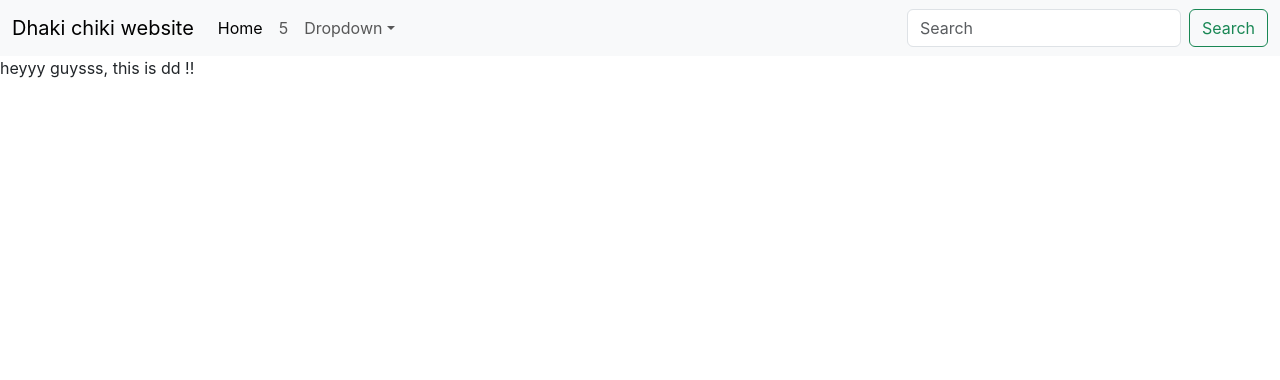
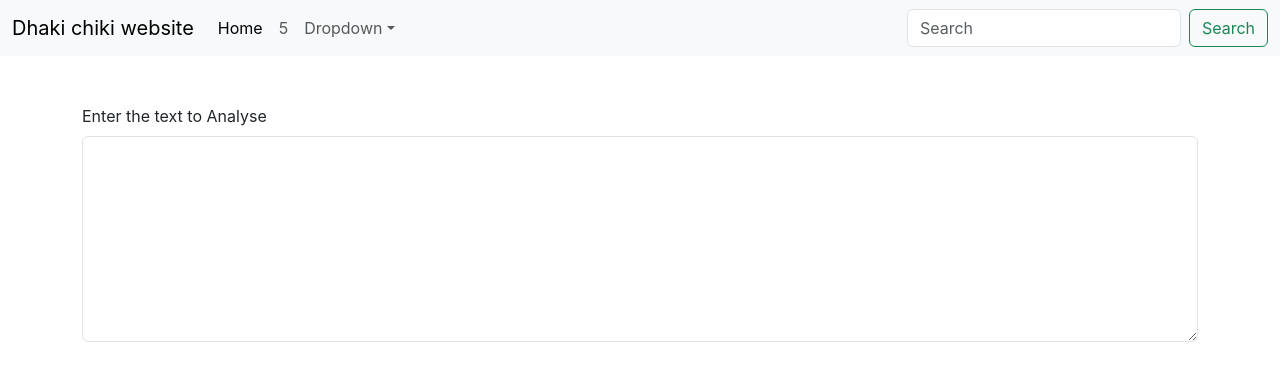
Before and after one commit to DhruvDhari/Learning_React, a React (Create React App) app in the folder my-app/: page / in a window 1280 px wide. Shown: the top 380 px of the page. Built offline with nearby package versions, Linux system fonts and the light colour scheme.

Commit message:
TextForm.js added and updated

```diff
--- a/my-app/src/App.js
+++ b/my-app/src/App.js
@@ -1,14 +1,17 @@
 // import logo from './logo.svg';
 import './App.css';
-// import TextForm from './components/TextForm';
+import TextForm from './components/TextForm';
 import Navbar from './components/Navbar';
 let about=5;
 let name="Dhaki chiki website";
 function App() {
   return (
     <>
+  <Navbar title={name} aboutText={about} />
+  <div className="container my-5">
+  <TextForm heading="Enter the text to Analyse"/>
+  </div>
 
-<Navbar title={name} aboutText={about} />
     {/* <Navbar title='Capitalizer'/>
     <div className='container'>
     <TextForm heading="Enter Text To Analyse"/>
--- a/my-app/src/components/Navbar.js
+++ b/my-app/src/components/Navbar.js
@@ -88,7 +88,7 @@ export default function Navbar(props) {
     </div>
   </div>
 </nav>
-      heyyy guysss, this is dd !!
+
     </div>
   )
 }
--- a/my-app/src/components/TextForm.js
+++ b/my-app/src/components/TextForm.js
@@ -35,3 +35,17 @@
 //         </>
 //             )
 // }
+
+import React from 'react'
+
+export default function TextForm(props) {
+  return (
+    <div>
+
+        <div class="mb-3">
+        <label for="myBox" class="form-label">{props.heading}</label>
+        <textarea class="form-control" id="myBox" rows="8"></textarea>
+      </div>
+    </div>
+  )
+}
```
